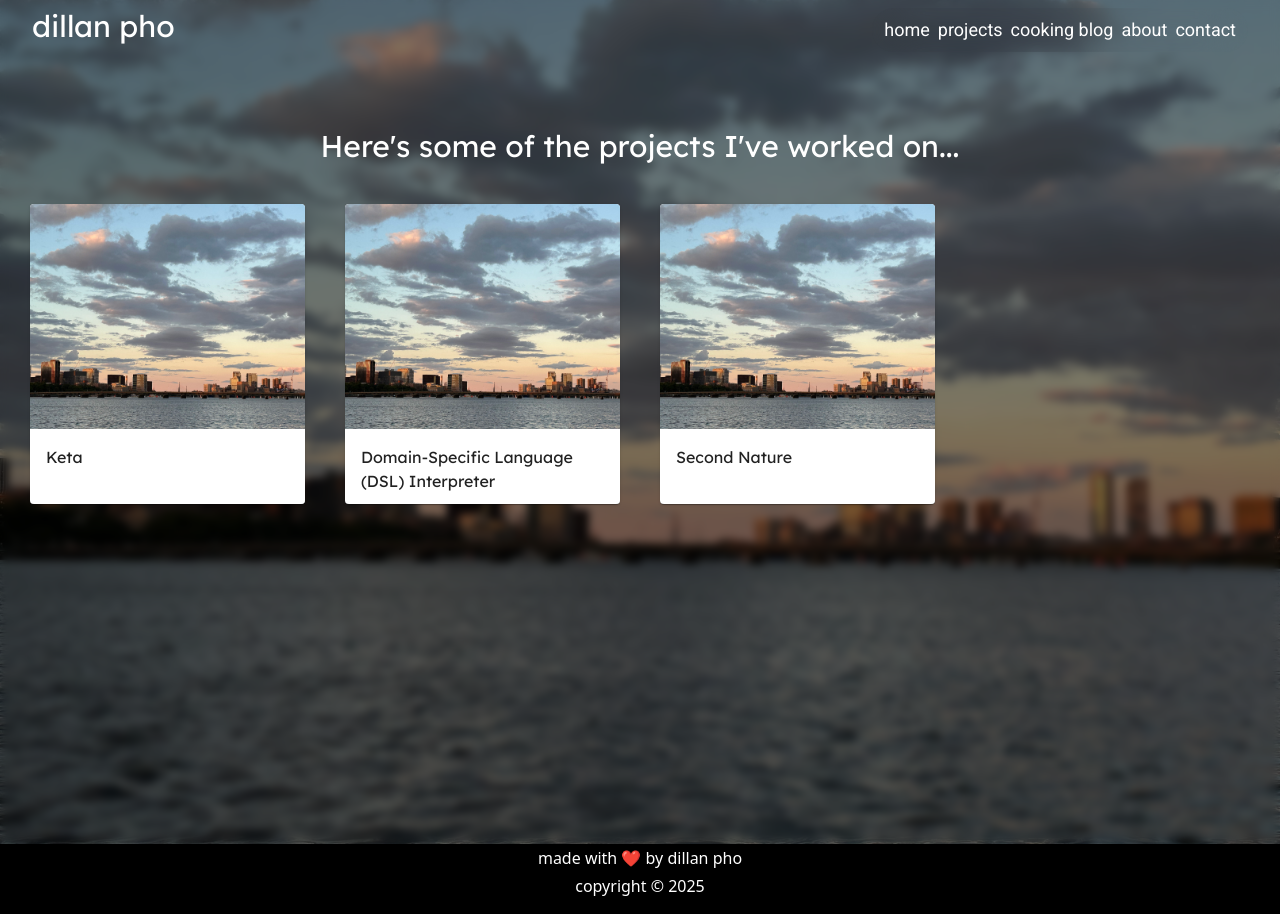
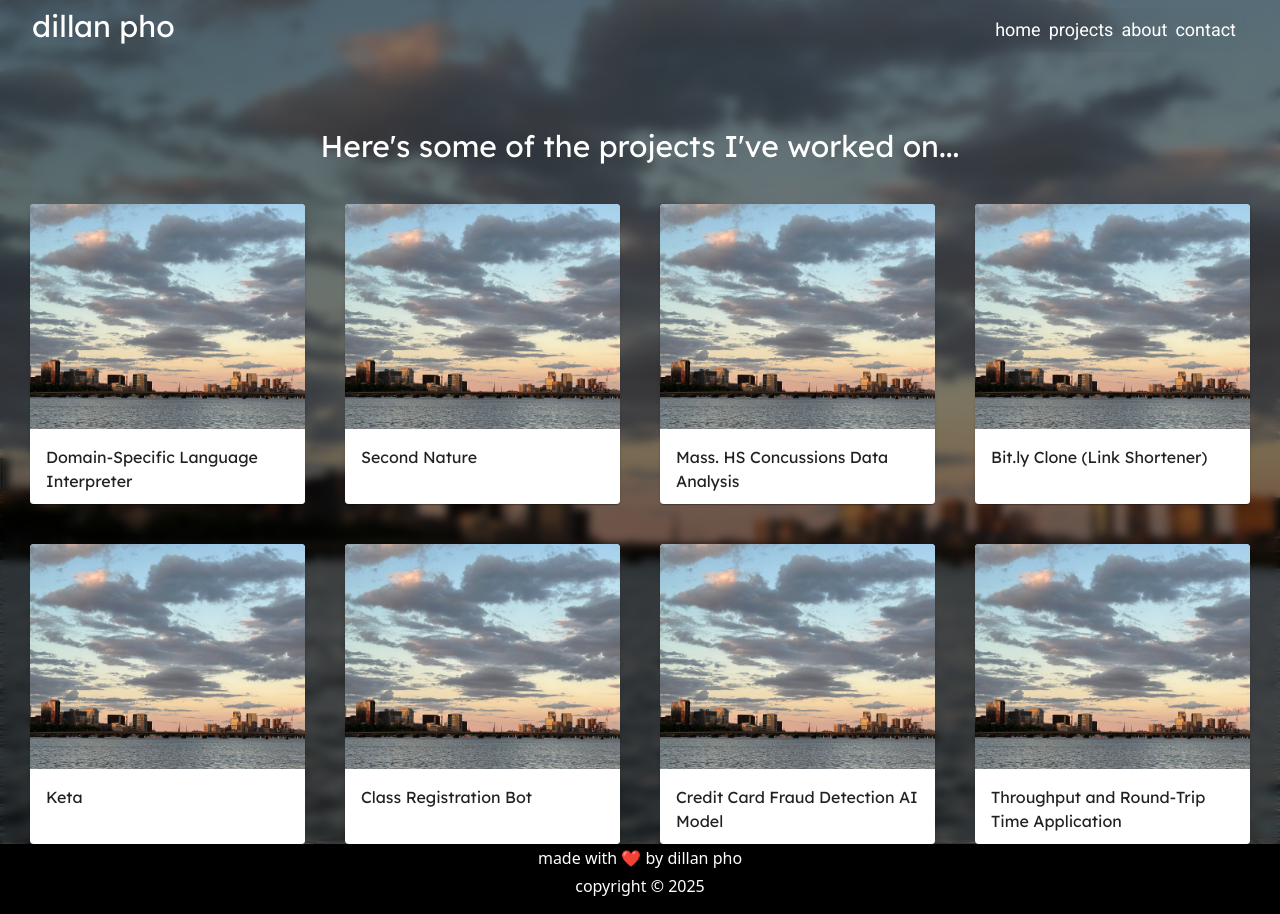
Before and after one commit to yorozoru/personal-website, a Next.js app: page /projects in a window 1280 px wide. Built offline with nearby package versions, Linux system fonts and the light colour scheme.

Commit message:
update CardPreview component with additional projects and descriptions; modify HeaderNav for improved styling

```diff
--- a/components/CardPreview.tsx
+++ b/components/CardPreview.tsx
@@ -31,10 +31,14 @@ export default function CardPreview(){
     }
 
     const data = [
-        {id:1, title:"Keta", img:"IMG_5278.jpg", description:"A medication conflict checker that checks if interactions exist to help reduce potential adverse effects.", modalDesc: "Blah Blah Blah", github:"https://github.com/yorozoru/Keta", video:"https://youtu.be/EcB2JuPXxG8"},
-        {id:2, title:"Domain-Specific Language (DSL) Interpreter", img:"IMG_5278.jpg", description:"Lorem", modalDesc: "Blah Blah Blah What If i yap on some more about this and nothing can be done about it so I dont even know what to do about it"},
-        {id:3, title:"Second Nature", img:"IMG_5278.jpg", description:"Lorem", modalDesc: "Blah Blah Blah"},
-
+        {id:1, title:"Domain-Specific Language Interpreter", img:"IMG_5278.jpg", description:"A DSL Interpreter built in OCaml that follows a BNF design specification.", tech:"OCaml, Menhir, Dune", modalDesc: "Blah Blah Blah What If i yap on some more about this and nothing can be done about it so I dont even know what to do about it"},
+        {id:2, title:"Second Nature", img:"IMG_5278.jpg", description:"Lorem", tech:"OCaml, Menhir, Dune", modalDesc: "Blah Blah Blah"},
+        {id:3, title:"Mass. HS Concussions Data Analysis", img:"IMG_5278.jpg", description:"Lorem", tech:"OCaml, Menhir, Dune", modalDesc: "Blah Blah Blah"},
+        {id:4, title:"Bit.ly Clone (Link Shortener)", img:"IMG_5278.jpg", description:"Lorem", tech:"OCaml, Menhir, Dune", modalDesc: "Blah Blah Blah"},
+        {id:5, title:"Keta", img:"IMG_5278.jpg", description:"A medication conflict checker that checks if interactions exist to help reduce potential adverse effects.", tech:"React, Python, Javascript, Flask, Firebase", modalDesc: "Blah Blah Blah", github:"https://github.com/yorozoru/Keta", video:"https://youtu.be/EcB2JuPXxG8"},
+        {id:6, title:"Class Registration Bot", img:"IMG_5278.jpg", description:"Lorem", tech:"OCaml, Menhir, Dune", modalDesc: "Blah Blah Blah"},
+        {id:7, title:"Credit Card Fraud Detection AI Model", img:"IMG_5278.jpg", description:"Lorem", tech:"OCaml, Menhir, Dune", modalDesc: "Blah Blah Blah"},
+        {id:8, title:"Throughput and Round-Trip Time Application", img:"IMG_5278.jpg", description:"Lorem", tech:"OCaml, Menhir, Dune", modalDesc: "Blah Blah Blah"},
     ]
     return(
         <div className="grid grid-cols-4 grid-rows-2 gap-10 w-full">
--- a/components/HeaderNav.tsx
+++ b/components/HeaderNav.tsx
@@ -20,10 +20,10 @@ export default function HeaderNav(){
     return(
         <div className="flex flex-row justify-between font-lexend bg-transparent text-white">
             <Link href="/" className="text-3xl">dillan pho</Link>
-            <nav className="flex flex-row gap-2 text-lg font-roboto backdrop-blur-xl px-3 py-2 rounded-3xl z-20">
+            <nav className="flex flex-row gap-2 text-lg font-roboto backdrop-blur-3xl px-3 py-2 rounded-3xl z-20">
                 <AnimatedLink href="/">home</AnimatedLink>
                 <AnimatedLink href="/projects">projects</AnimatedLink>
-                <AnimatedLink href="/cooking">cooking blog</AnimatedLink>
+                {/* <AnimatedLink href="/cooking">cooking blog</AnimatedLink> */} {/* To be added at a later date */}
                 <AnimatedLink href="/about">about</AnimatedLink>
                 <AnimatedLink href="/contact">contact</AnimatedLink>
             </nav>
```
